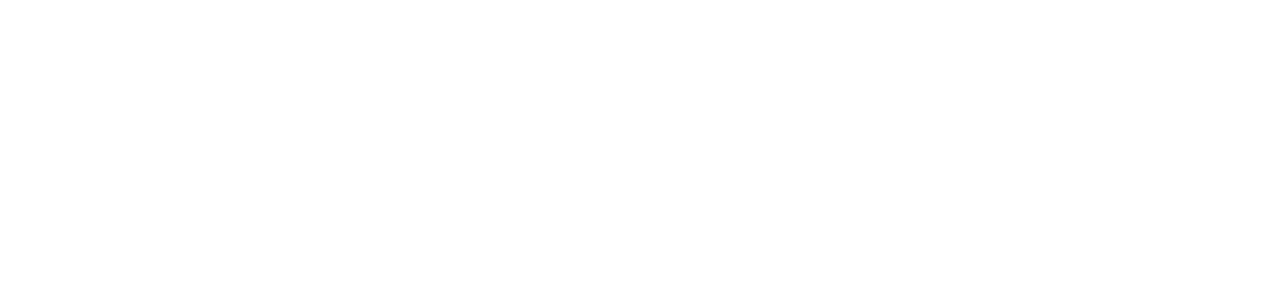
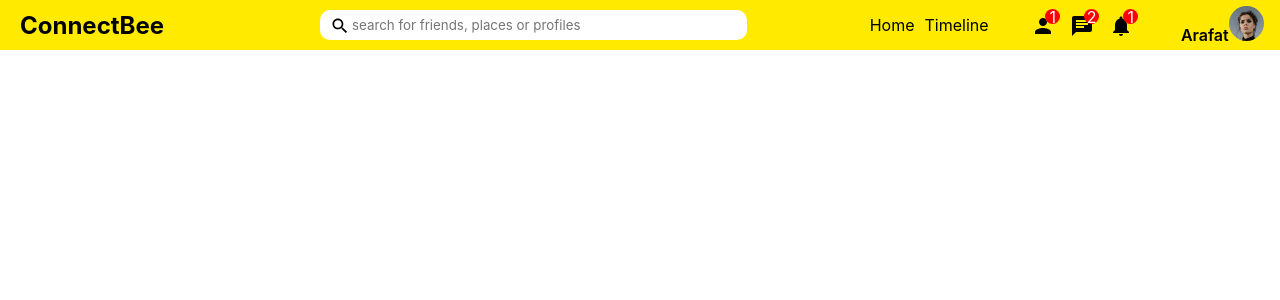
Before and after one commit to KabirBhae/social-media, a React (Create React App) app: page / in a window 1280 px wide. Shown: the top 300 px of the page. Built offline with nearby package versions, Linux system fonts and the light colour scheme.

Commit message:
navbar almost completed
still need to adjust profile name styling

```diff
--- a/src/App.js
+++ b/src/App.js
@@ -1,6 +1,5 @@
 import React from "react";
 import Home from "./Pages/Home/Home";
-// import { Person } from "@mui/icons-material";
 
 function App() {
 	return <Home />;
--- a/src/Components/Navbar/Navbar.js
+++ b/src/Components/Navbar/Navbar.js
@@ -1,12 +1,46 @@
 import React from "react";
 import "./navbar.css";
+import { Search, Person, Chat, Notifications } from "@mui/icons-material";
 
 const Navbar = () => {
 	return (
 		<div className="topBarContainer">
-			<div className="topBarLeft"></div>
-			<div className="topBarCenter"></div>
-			<div className="topBarRight"></div>
+			<div className="topBarLeft">
+				<span className="topBarLogo">ConnectBee</span>
+			</div>
+			<div className="topBarCenter">
+				<div className="topsearchbar">
+					<Search className="searchIcon"></Search>
+					<input
+						placeholder="search for friends, places or profiles"
+						className="searchInput"
+					/>
+				</div>
+			</div>
+			<div className="topBarRight">
+				<div className="topBarLinks">
+					<span className="topBarLink">Home</span>
+					<span className="topBarLink">Timeline</span>
+				</div>
+				<div className="topBarIcons">
+					<div className="topBarIconItem">
+						<Person></Person>
+						<span className="topBarIconItemBadge">1</span>
+					</div>
+					<div className="topBarIconItem">
+						<Chat></Chat>
+						<span className="topBarIconItemBadge">2</span>
+					</div>
+					<div className="topBarIconItem">
+						<Notifications></Notifications>
+						<span className="topBarIconItemBadge">1</span>
+					</div>
+				</div>
+				<div className="topBarUserSection">
+					<span className="profileName">Arafat</span>
+					<img className="topBarImg" src="assets/person/1.jpeg" alt="" />
+				</div>
+			</div>
 		</div>
 	);
 };
--- a/src/Components/Navbar/navbar.css
+++ b/src/Components/Navbar/navbar.css
@@ -1,3 +1,92 @@
-div {
-	color: red;
+.topBarContainer {
+	height: 50px;
+	width: 100%;
+	background-color: #ffea00;
+	display: flex;
+	align-items: center;
+	position: sticky;
+	top: 0;
 }
+.topBarLeft {
+	flex: 3;
+}
+.topBarLeft .topBarLogo {
+	font-size: 24px;
+	margin-left: 20px;
+	font-weight: bold;
+	color: black;
+	cursor: pointer;
+}
+.topBarCenter {
+	flex: 5;
+}
+.topsearchbar {
+	width: 80%;
+	height: 30px;
+	background-color: white;
+	border-radius: 10px;
+	display: flex;
+	align-items: center;
+}
+.topsearchbar .searchIcon {
+	font-size: 20px !important;
+	margin-top: 2px;
+	margin-left: 10px;
+}
+.topsearchbar .searchInput {
+	width: 75%;
+	border: none;
+}
+.topsearchbar .searchInput:focus {
+	outline: none;
+}
+.topBarRight {
+	flex: 4;
+	display: flex;
+	align-items: center;
+	justify-content: space-around;
+}
+.topBarLinks {
+	display: flex;
+	justify-content: space-between;
+}
+.topBarLink {
+	margin-right: 10px;
+	cursor: pointer;
+}
+.topBarIcons {
+	display: flex;
+	justify-content: space-around;
+}
+.topBarIconItem {
+	position: relative;
+	margin-right: 15px;
+	margin-top: 6px;
+	cursor: pointer;
+}
+.topBarIconItemBadge {
+	height: 15px;
+	width: 15px;
+	position: absolute;
+	top: -5px;
+	right: -5px;
+	color: white;
+	background-color: red;
+	font: 12px;
+	border-radius: 50%;
+	display: flex;
+	align-items: center;
+	justify-content: center;
+}
+
+.topBarUserSection .topBarImg {
+	height: 35px;
+	width: 35px;
+	border-radius: 50%;
+	object-fit: cover;
+	cursor: pointer;
+}
+.topBarUserSection .profileName {
+	font-weight: 600;
+	cursor: pointer;
+}
```
